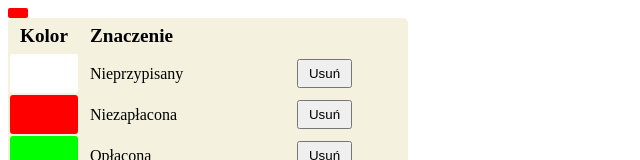
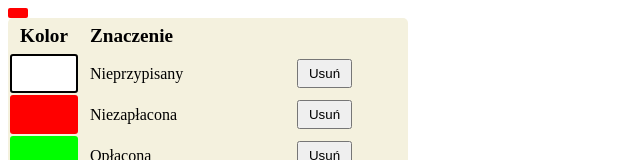
Before and after one commit to LukaszSzyp/EasyDocs, a React (Create React App) app: page / in a window 1280 px wide. Shown: the top 160 px of the page, without its empty margins (0-640 px from the left). Built offline with nearby package versions, Linux system fonts and the light colour scheme.

Commit message:
add selection in PopUpColorStatus

```diff
--- a/src/Components/PopUpColorStatus.jsx
+++ b/src/Components/PopUpColorStatus.jsx
@@ -23,6 +23,9 @@ const Trow = styled.tr``;
 const TColorCell = styled.td`
   border-radius: 3px;
   background-color: rgb(${(props) => props.color});
+  cursor: pointer;
+  border: ${(props) =>
+    props.index === props.selectedIndex ? "2px solid black" : ""};
 `;
 
 const TNullColorCell = styled.td`
@@ -88,11 +91,11 @@ export const PopUpColorStatus = () => {
   const [description, setDescription] = useState("");
   const [color, setColor] = useState({ r: 200, g: 150, b: 35 });
   const [isColorPickerClosed, setIsColorPickerClosed] = useState(true);
+  const [selectedCellIndex, setSelectedCellIndex] = useState(0);
 
   const deleteColorStatusRowHandler = (id) => {
     const data = [...colorStatusData];
     data.splice(id, 1);
-    console.log(data);
     setColorStatusData(data);
   };
 
@@ -111,6 +114,10 @@ export const PopUpColorStatus = () => {
     setColorStatusData(data);
   };
 
+  const selectedColorHandler = (index) => {
+    setSelectedCellIndex(index);
+  };
+
   return (
     <Container>
       <Table>
@@ -121,7 +128,12 @@ export const PopUpColorStatus = () => {
         </Thead>
         {colorStatusData.map((colorStatus, index) => (
           <Trow key={index}>
-            <TColorCell color={colorStatus.color}></TColorCell>
+            <TColorCell
+              color={colorStatus.color}
+              index={index}
+              selectedIndex={selectedCellIndex}
+              onClick={(e) => selectedColorHandler(index)}
+            ></TColorCell>
             <Tcell>{colorStatus.description}</Tcell>
             <Tcell>
               <ButtonTable
```
